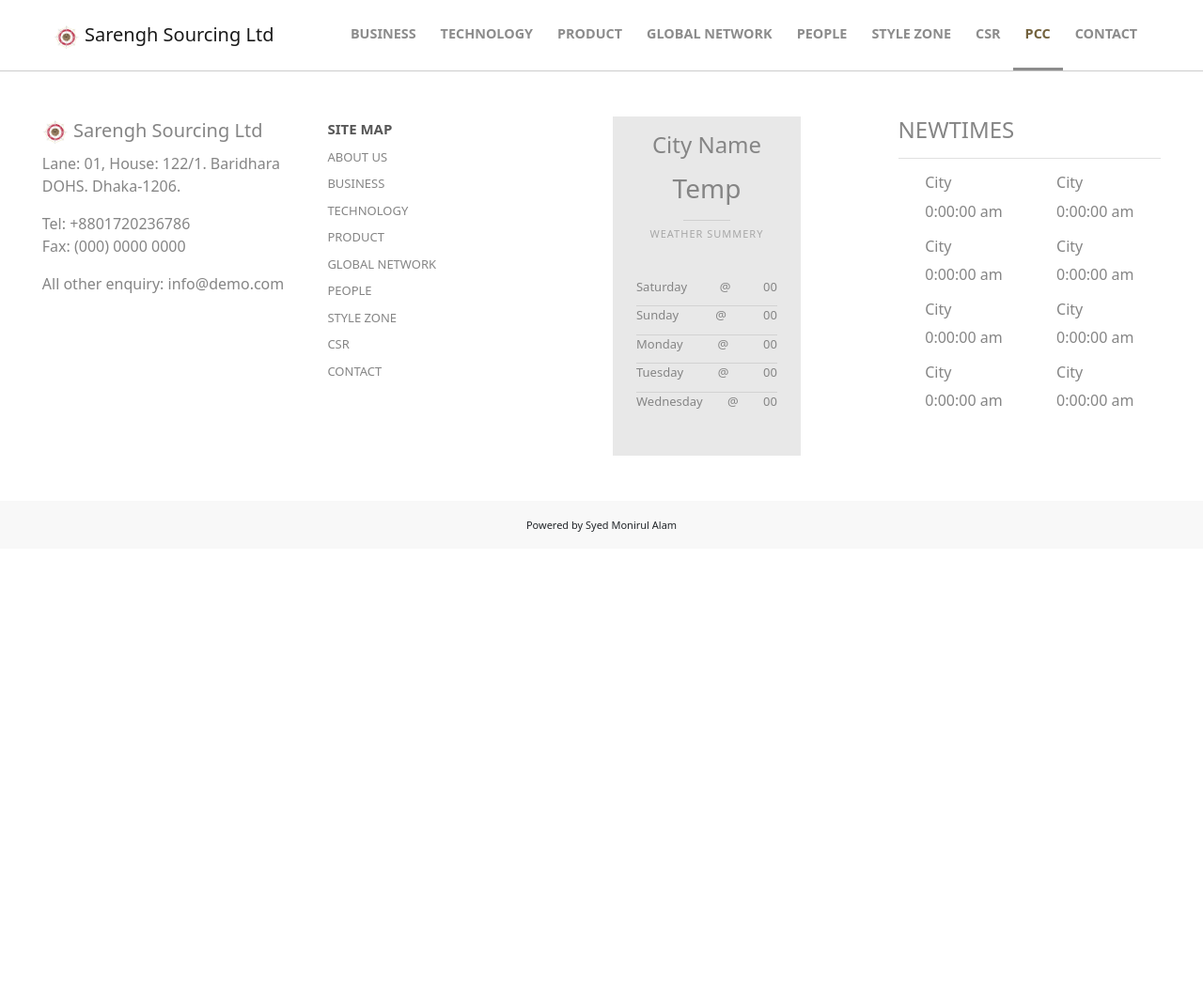
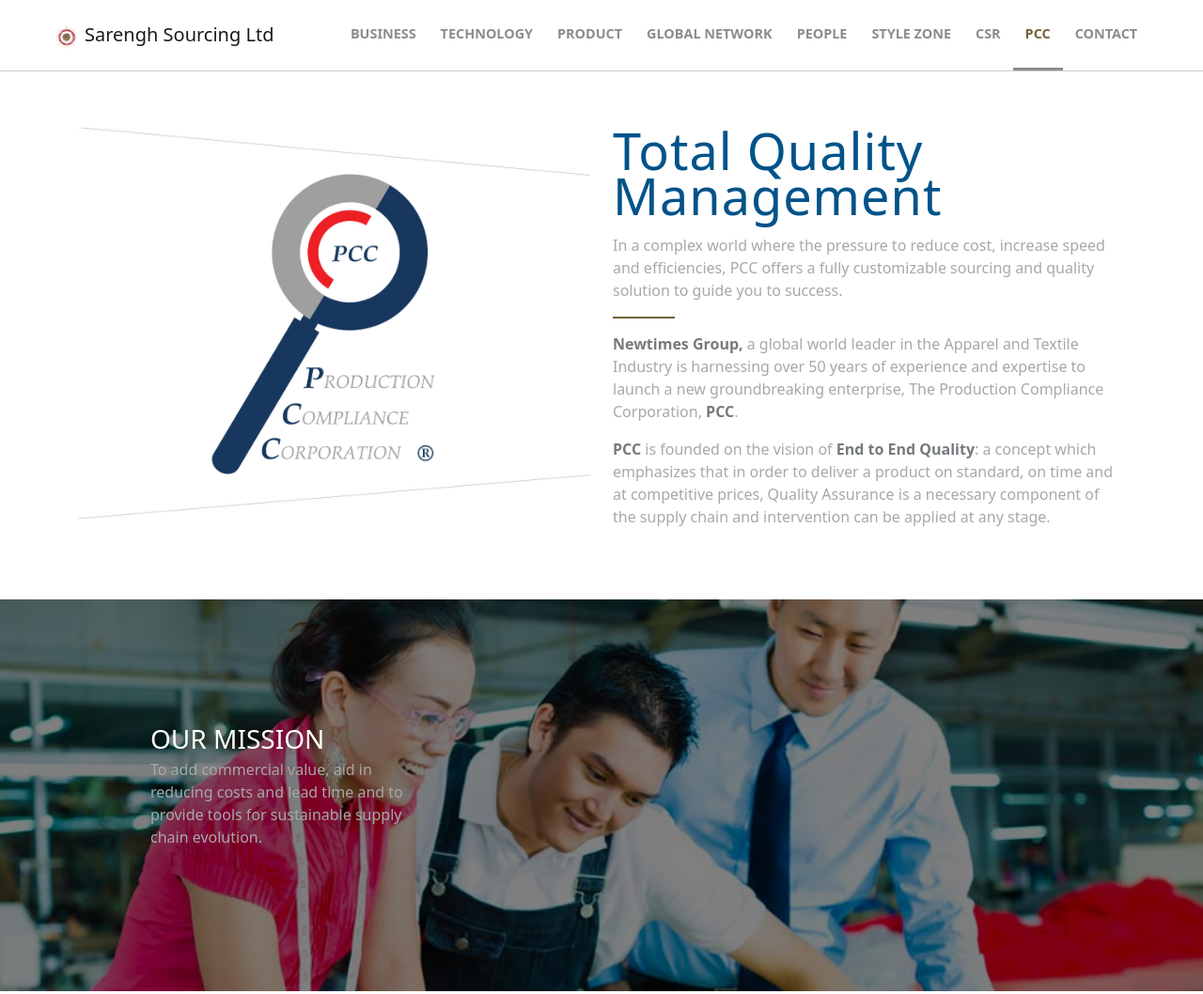
Before and after one commit to SyedMonir/sarengh-sourcing, a plain HTML site: page pcc/pcc.html in a window 1280 px wide. Shown: the top 1058 px of the page at 94% size. Before the commit the page ends 800 px from the top, so only its background shows below. Drawn offline with nearby package versions, Linux system fonts and the light colour scheme.

Commit message:
created pcc page

```diff
--- a/css/main.css
+++ b/css/main.css
@@ -456,7 +456,7 @@
     height: 183px;
 }
 
-#productCarousel h2, #peopleHeading h1, #peopleHeadingTwo h1 , #csrHero h1{
+#productCarousel h2, #peopleHeading h1, #peopleHeadingTwo h1 , #csrHero h1, #pccHero h1{
     font-size: 54px;
     line-height: 0.9em;
     font-weight: lighter;
@@ -617,6 +617,59 @@
 
 
 
+/* PCC */
+
+/* PCC Hero Section  */
+#pccHero {
+    margin-top: 60px;
+    margin-bottom: 60px;
+}
+
+#pccHero h1 {
+    color: #005389;
+}
+
+#pccHero p {
+    line-height: 150%;
+    font-size: 1rem;
+    color: #a8a8a8;
+}
+
+#pccHero strong {
+    color: #757a7e;
+}
+
+
+
+/* PCC Service */
+
+#pccService {
+    /* width: 100%; */
+    background: linear-gradient(rgba(0, 0, 0, 0.5), rgba(0, 0, 0, 0.5)), url('../media/img/pcc/fondomision2.jpg');
+    background-repeat: no-repeat;
+    background-size: cover;
+    padding: 8.5rem;
+}
+
+
+#pccService h2 {
+    color: #ffffff;
+    font-size: 28px;
+    line-height: 0.9em;
+    font-weight: lighter;
+    text-transform: none;
+}
+
+#pccService p {
+    font-size: 1rem;
+    color: #a8a8a8;
+}
+
+
+
+
+
+
 
 /* Contact */
 #address p{
--- a/pcc/pcc.html
+++ b/pcc/pcc.html
@@ -66,7 +66,33 @@
     </header>
 
     <main>
+        <!-- PCC Hero Section  -->
+        <div id="pccHero" class="container">
+            <div class="row">
+                <div class="col-md-6">
+                    <img class="img-fluid" src="../media/img/pcc/pcc-web-intro-nuevologo.jpg" alt="">
+                </div>
+                <div class="col-md-6">
+                    <h1>Total Quality Management</h1>
+                    <p class="my-3">In a complex world where the pressure to reduce cost, increase speed and efficiencies, PCC offers a fully customizable sourcing and quality solution to guide you to success.</p>
+                    <div class="hr" style="width: 12%;"></div>
 
+                    <p><strong>Newtimes Group,</strong> a global world leader in the Apparel and Textile Industry is harnessing over 50 years of experience and expertise to launch a new groundbreaking enterprise, The Production Compliance Corporation, <strong>PCC</strong>.</p>
+
+                    <p><strong>PCC</strong> is founded on the vision of<strong> End to End Quality</strong>: a concept which emphasizes that in order to deliver a product on standard, on time and at competitive prices, Quality Assurance is a necessary component of the supply chain and intervention can be applied at any stage.</p>
+                </div>
+            </div>
+        </div>
+
+        <!-- PCC Service  -->
+        <section id="pccService">
+            <div class="row container">
+                <div class="col-md-4">
+                    <h2>OUR MISSION</h2>
+                    <p>To add commercial value, aid in reducing costs and lead time and to provide tools for sustainable supply chain evolution.</p>
+                </div>
+            </div>
+        </section>
     </main>
 
     <!-- Footer  -->
```
Also changed, not shown: media/img/pcc/fondomision2.jpg (added).
